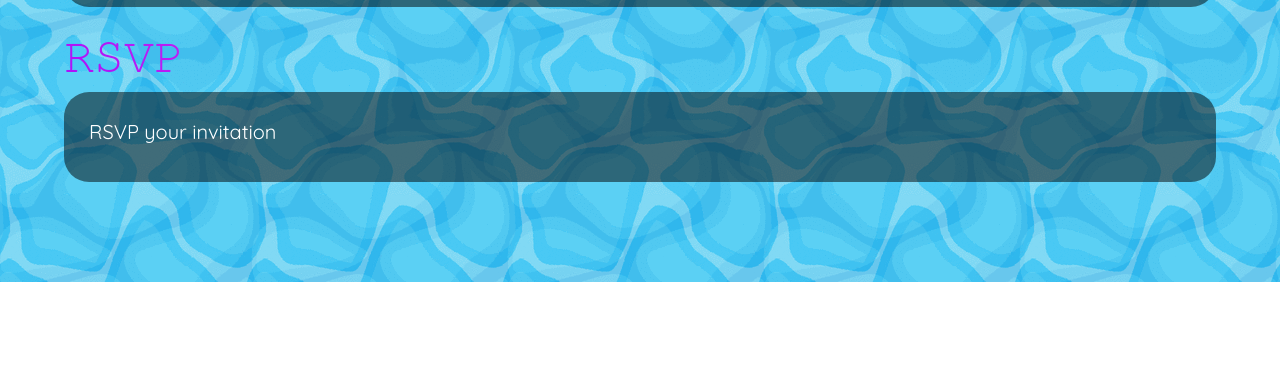
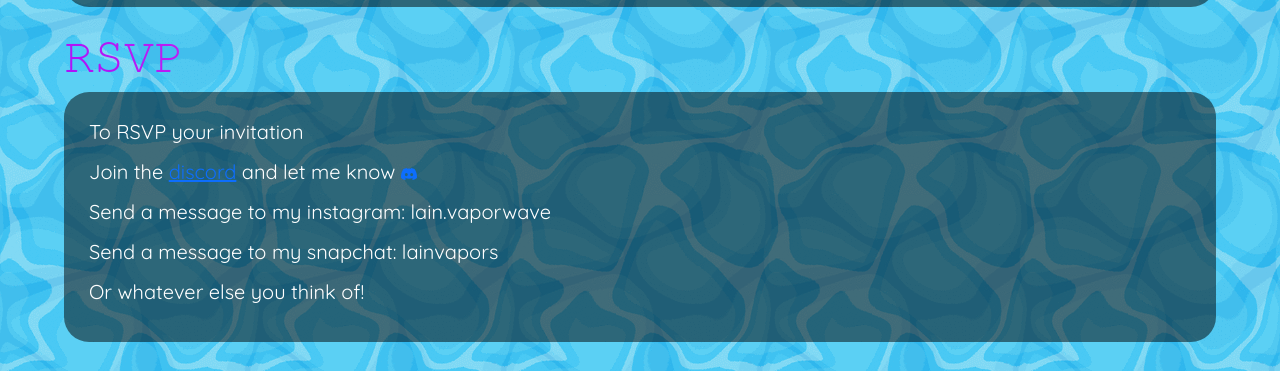
Before and after one commit to nightttide/nightttide.github.io, a plain HTML site: page index.html in a window 1280 px wide. Shown: the part 2429-2800 px from the top of the page. Before the commit the page ends 2711 px from the top, so only its background shows below. Drawn offline with nearby package versions, Linux system fonts and the light colour scheme.

Commit message:
added discord icons

```diff
--- a/index.html
+++ b/index.html
@@ -34,7 +34,9 @@
                 <li><a href="#guests">Guests</a></li>
                 <li ><a href="#address">Address</a></li>
                 <li><a href="#RSVP">RSVP</a></li>
-                <li><a href="https://discord.gg/wU8EGBsq47"></a></li>
+                <li><a href="https://discord.gg/wU8EGBsq47"><svg width="45px" height="45px" xmlns="http://www.w3.org/2000/svg" width="16" height="16" fill="currentColor" class="bi bi-discord" viewBox="0 0 16 16">
+                    <path d="M13.545 2.907a13.227 13.227 0 0 0-3.257-1.011.05.05 0 0 0-.052.025c-.141.25-.297.577-.406.833a12.19 12.19 0 0 0-3.658 0 8.258 8.258 0 0 0-.412-.833.051.051 0 0 0-.052-.025c-1.125.194-2.22.534-3.257 1.011a.041.041 0 0 0-.021.018C.356 6.024-.213 9.047.066 12.032c.001.014.01.028.021.037a13.276 13.276 0 0 0 3.995 2.02.05.05 0 0 0 .056-.019c.308-.42.582-.863.818-1.329a.05.05 0 0 0-.01-.059.051.051 0 0 0-.018-.011 8.875 8.875 0 0 1-1.248-.595.05.05 0 0 1-.02-.066.051.051 0 0 1 .015-.019c.084-.063.168-.129.248-.195a.05.05 0 0 1 .051-.007c2.619 1.196 5.454 1.196 8.041 0a.052.052 0 0 1 .053.007c.08.066.164.132.248.195a.051.051 0 0 1-.004.085 8.254 8.254 0 0 1-1.249.594.05.05 0 0 0-.03.03.052.052 0 0 0 .003.041c.24.465.515.909.817 1.329a.05.05 0 0 0 .056.019 13.235 13.235 0 0 0 4.001-2.02.049.049 0 0 0 .021-.037c.334-3.451-.559-6.449-2.366-9.106a.034.034 0 0 0-.02-.019Zm-8.198 7.307c-.789 0-1.438-.724-1.438-1.612 0-.889.637-1.613 1.438-1.613.807 0 1.45.73 1.438 1.613 0 .888-.637 1.612-1.438 1.612Zm5.316 0c-.788 0-1.438-.724-1.438-1.612 0-.889.637-1.613 1.438-1.613.807 0 1.451.73 1.438 1.613 0 .888-.631 1.612-1.438 1.612Z"/>
+                  </svg></a></li>
             </ul>
         </div>
         <span class="navTrigger">
@@ -96,7 +98,13 @@
 
     <h2 class="myH2 c-article__title" id="RSVP">RSVP</h2>
     <div class="article">
-        <p class="myP">RSVP your invitation</p>
+        <p class="myP">To RSVP your invitation</p>
+        <p class="myP">Join the <a href="https://discord.gg/wU8EGBsq47">discord</a> and let me know <a href="https://discord.gg/wU8EGBsq47"><svg xmlns="http://www.w3.org/2000/svg" width="16" height="16" fill="currentColor" class="bi bi-discord" viewBox="0 0 16 16">
+            <path d="M13.545 2.907a13.227 13.227 0 0 0-3.257-1.011.05.05 0 0 0-.052.025c-.141.25-.297.577-.406.833a12.19 12.19 0 0 0-3.658 0 8.258 8.258 0 0 0-.412-.833.051.051 0 0 0-.052-.025c-1.125.194-2.22.534-3.257 1.011a.041.041 0 0 0-.021.018C.356 6.024-.213 9.047.066 12.032c.001.014.01.028.021.037a13.276 13.276 0 0 0 3.995 2.02.05.05 0 0 0 .056-.019c.308-.42.582-.863.818-1.329a.05.05 0 0 0-.01-.059.051.051 0 0 0-.018-.011 8.875 8.875 0 0 1-1.248-.595.05.05 0 0 1-.02-.066.051.051 0 0 1 .015-.019c.084-.063.168-.129.248-.195a.05.05 0 0 1 .051-.007c2.619 1.196 5.454 1.196 8.041 0a.052.052 0 0 1 .053.007c.08.066.164.132.248.195a.051.051 0 0 1-.004.085 8.254 8.254 0 0 1-1.249.594.05.05 0 0 0-.03.03.052.052 0 0 0 .003.041c.24.465.515.909.817 1.329a.05.05 0 0 0 .056.019 13.235 13.235 0 0 0 4.001-2.02.049.049 0 0 0 .021-.037c.334-3.451-.559-6.449-2.366-9.106a.034.034 0 0 0-.02-.019Zm-8.198 7.307c-.789 0-1.438-.724-1.438-1.612 0-.889.637-1.613 1.438-1.613.807 0 1.45.73 1.438 1.613 0 .888-.637 1.612-1.438 1.612Zm5.316 0c-.788 0-1.438-.724-1.438-1.612 0-.889.637-1.613 1.438-1.613.807 0 1.451.73 1.438 1.613 0 .888-.631 1.612-1.438 1.612Z"/>
+          </svg></a></p>
+        <p class="myP">Send a message to my instagram: lain.vaporwave</p>
+        <p class="myP">Send a message to my snapchat: lainvapors</p>
+        <p class="myP">Or whatever else you think of!</p>
     </div>
  </div>
 </section>
```
Also changed, not shown: images/discord.png (renamed from discord.png).
